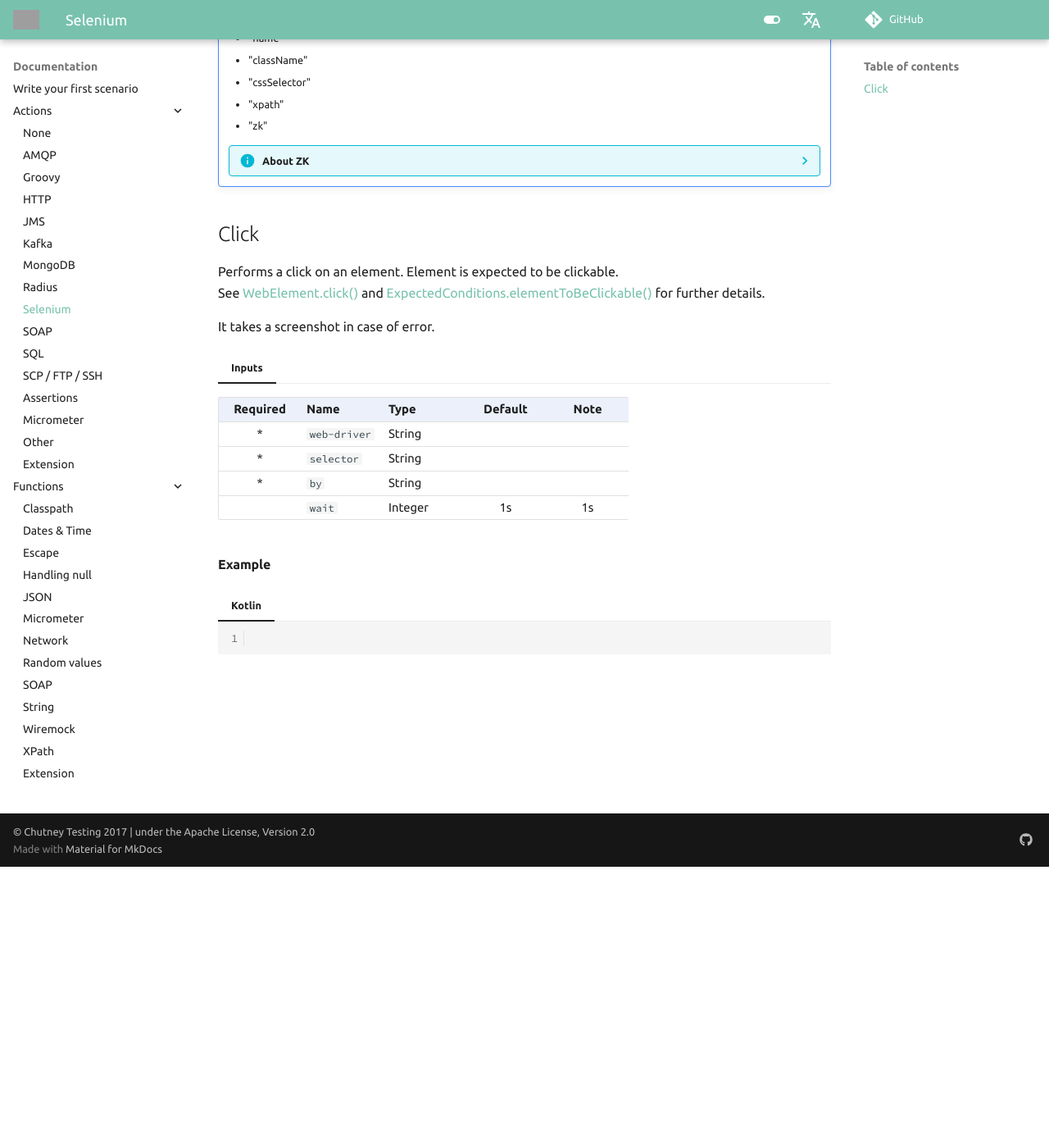
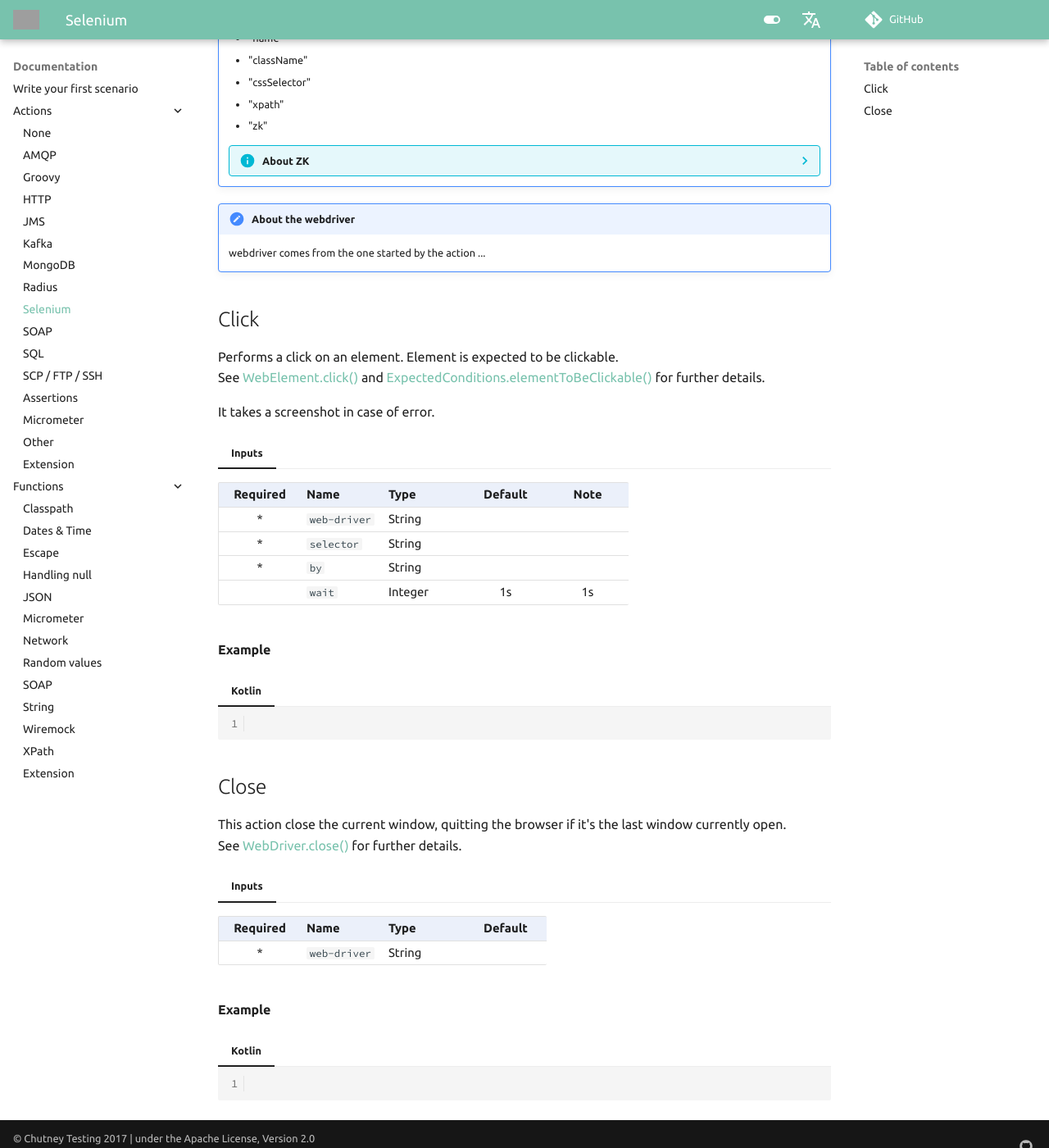
Before and after one commit to chutney-testing/chutney-testing.github.io-legacy, an MkDocs documentation site: the page built from docs/documentation/actions/selenium.md, in a window 1280 px wide and 1400 px high, scrolled down 343 px. Shown: the whole window at 82% size. Built offline with MkDocs 1.6.1 and Material for MkDocs 9.7.7, drawn with Linux system fonts in a browser that asks for light colours; comment, search, counter and statistics services are not loaded; grey boxes are pictures that could not be loaded.

Commit message:
doc: Selenium close

````diff
--- a/docs/documentation/actions/selenium.md
+++ b/docs/documentation/actions/selenium.md
@@ -18,6 +18,10 @@
         But you can get HTML IDs by calling ZK at runtime [with JS using the widget's ID](https://www.zkoss.org/wiki/ZK_Developer%27s_Reference/Testing/Testing_Tips){:target="_blank"}.
         So, Chutney provides it for you.
 
+
+!!! important "About the webdriver"
+
+    webdriver comes from the one started by the action ...
 
 # Click
 
@@ -42,3 +46,21 @@
 === "Kotlin"
     ``` kotlin
     ```
+
+# Close
+
+This action close the current window, quitting the browser if it's the last window currently open.
+See [WebDriver.close()](https://www.selenium.dev/selenium/docs/api/java/org/openqa/selenium/WebDriver.html#close()){:target="_blank"} for further details.
+
+=== "Inputs"
+
+    | Required | Name         | Type   | Default |
+    |:--------:|:-------------|:-------|:-------:|
+    |    *     | `web-driver` | String |         |
+
+
+### Example
+
+=== "Kotlin"
+    ``` kotlin
+    ```
````
